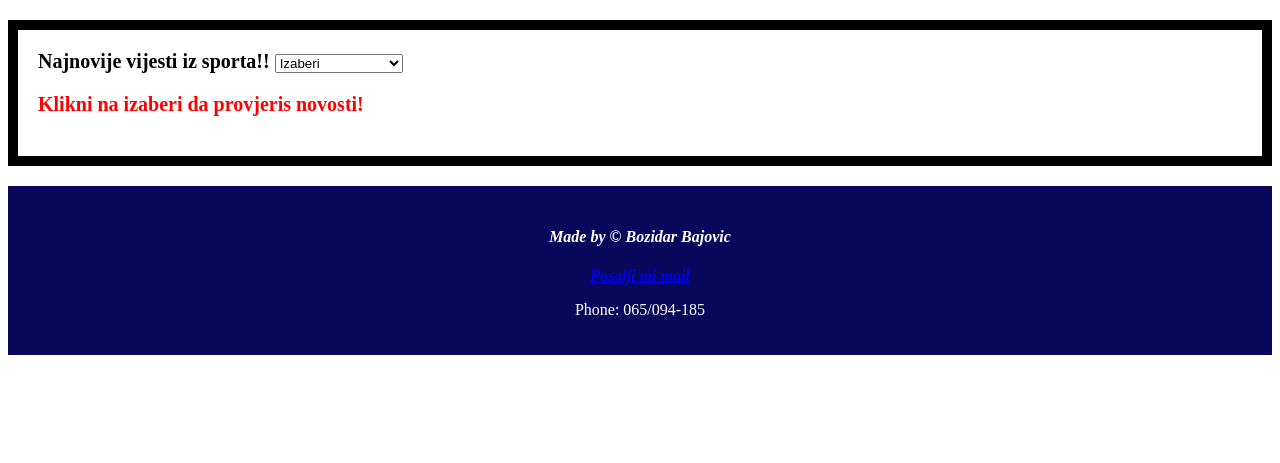
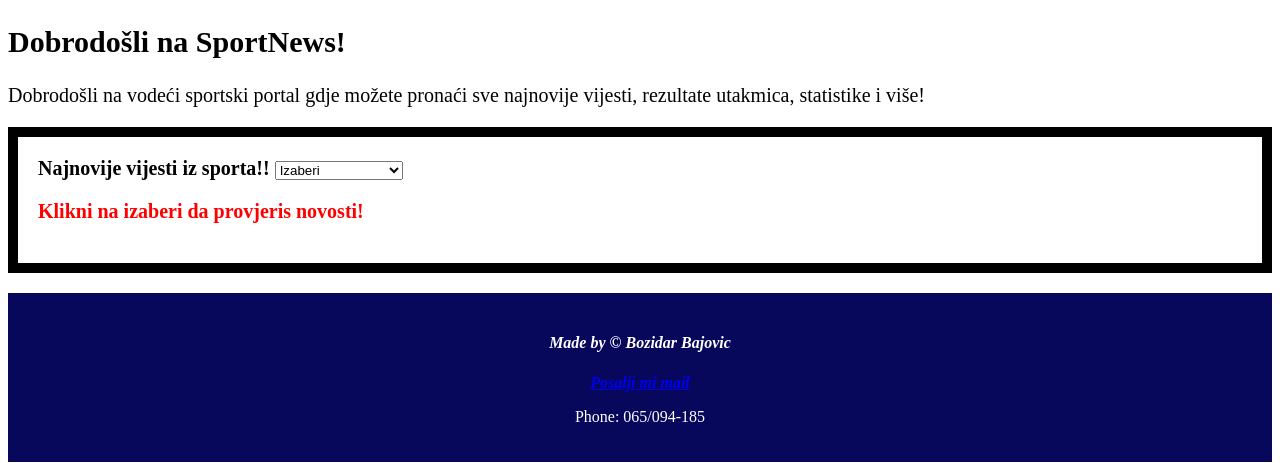
Before and after one commit to Bozidar99/SportNes.bh, a Flask app: page /pocetna in a window 1280 px wide. Shown: the part 167-630 px from the top of the page. Run offline with Flask 3, Linux system fonts and the light colour scheme.

Commit message:
Commit change

```diff
--- a/static/main.js
+++ b/static/main.js
@@ -1,6 +1,6 @@
 document.addEventListener('DOMContentLoaded', function(){
     const select = document.querySelector('#news');
-    const para = document.querySelector('p');
+    const para = document.querySelector('#news-text');
 
     select.addEventListener("change", setNews);
 
--- a/static/pocetna.css
+++ b/static/pocetna.css
@@ -7,6 +7,11 @@ header{
     display: flex;
     justify-content:center;
     align-items: center;
+}
+.welcome{
+    margin-top: 20px;
+    margin-bottom: 20px;
+    font-size: 20px;
 }
 main{
     font-size: 20px;
--- a/templates/pocetna.html
+++ b/templates/pocetna.html
@@ -9,6 +9,12 @@
     <header>
         <h1><strong>SportNews</strong></h1>
     </header>
+    <div class="welcome">
+        <div id="welcome">
+            <h2>Dobrodošli na SportNews!</h2>
+            <p id="welcome">Dobrodošli na vodeći sportski portal gdje možete pronaći sve najnovije vijesti, rezultate utakmica, statistike i više!</p>
+        </div>
+    </div>
     <main>
         <label for="news"><strong>Najnovije vijesti iz sporta!!</strong></label>
         <select id="news">
@@ -20,7 +26,7 @@
         </select>
 
 
-        <strong><p style="color: red;"><strong>Klikni na izaberi da provjeris novosti!</strong></p></strong>
+        <strong><p style="color: red;" id="news-text"><strong>Klikni na izaberi da provjeris novosti!</strong></p></strong>
     </main>
     <footer>
         <h4><em>Made by © Bozidar Bajovic</em></h4>
```
